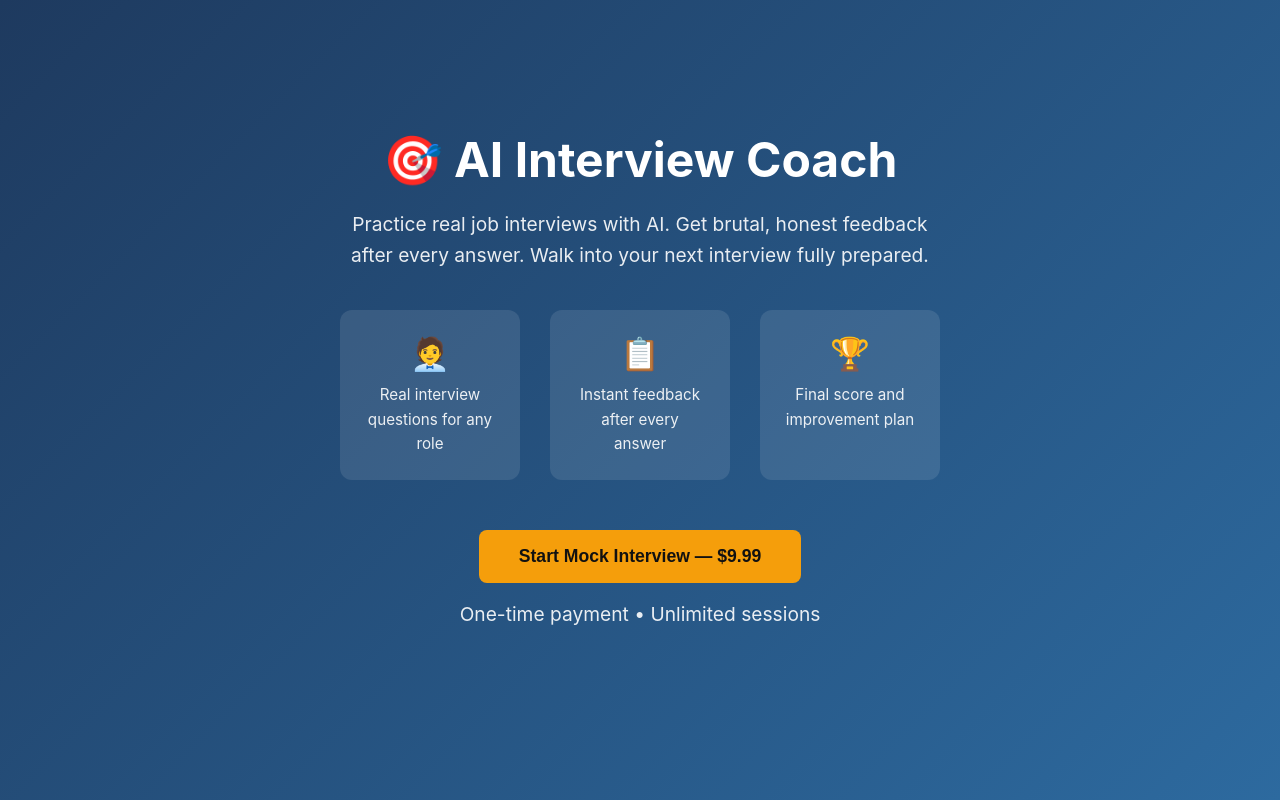
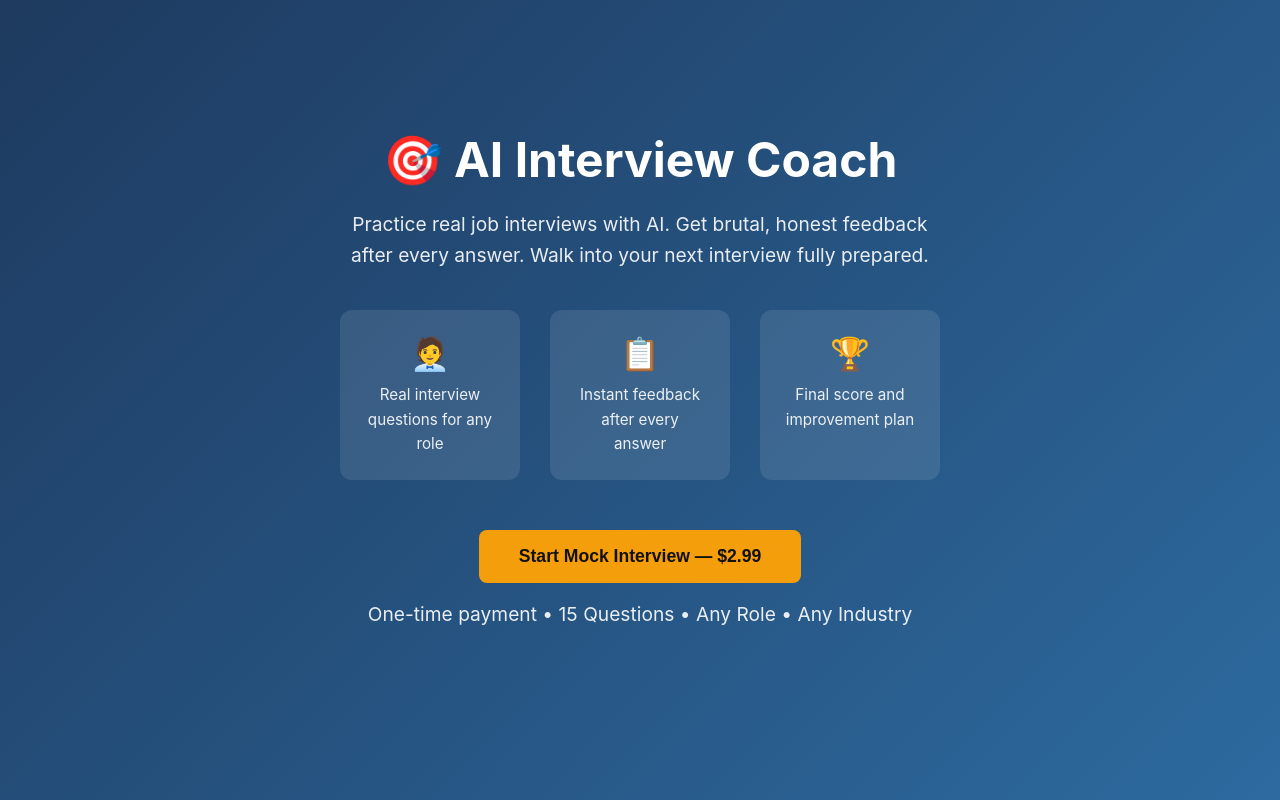
Before and after one commit to sarda1234/interview-coach-frontend, a React (Vite) app: page / in a window 1280 px wide. Built offline with nearby package versions, Linux system fonts and the light colour scheme.

Commit message:
update questions and price

```diff
--- a/src/App.jsx
+++ b/src/App.jsx
@@ -3,7 +3,7 @@ import axios from "axios";
 import "./App.css";
 
 const API = "https://interview-coach-backend-7r4u.onrender.com";
-const TOTAL_QUESTIONS = 4;
+const TOTAL_QUESTIONS = 15;
 
 export default function App() {
   const [page, setPage] = useState("landing");
@@ -87,9 +87,9 @@ export default function App() {
           </div>
         </div>
         <button className="btn-primary" onClick={() => setPage("role")}>
-          Start Mock Interview — $9.99
+          Start Mock Interview — $2.99
         </button>
-        <p className="price-tag">One-time payment • Unlimited sessions</p>
+        <p className="price-tag">One-time payment • 15 Questions • Any Role • Any Industry</p>
       </div>
     );
   }
```
